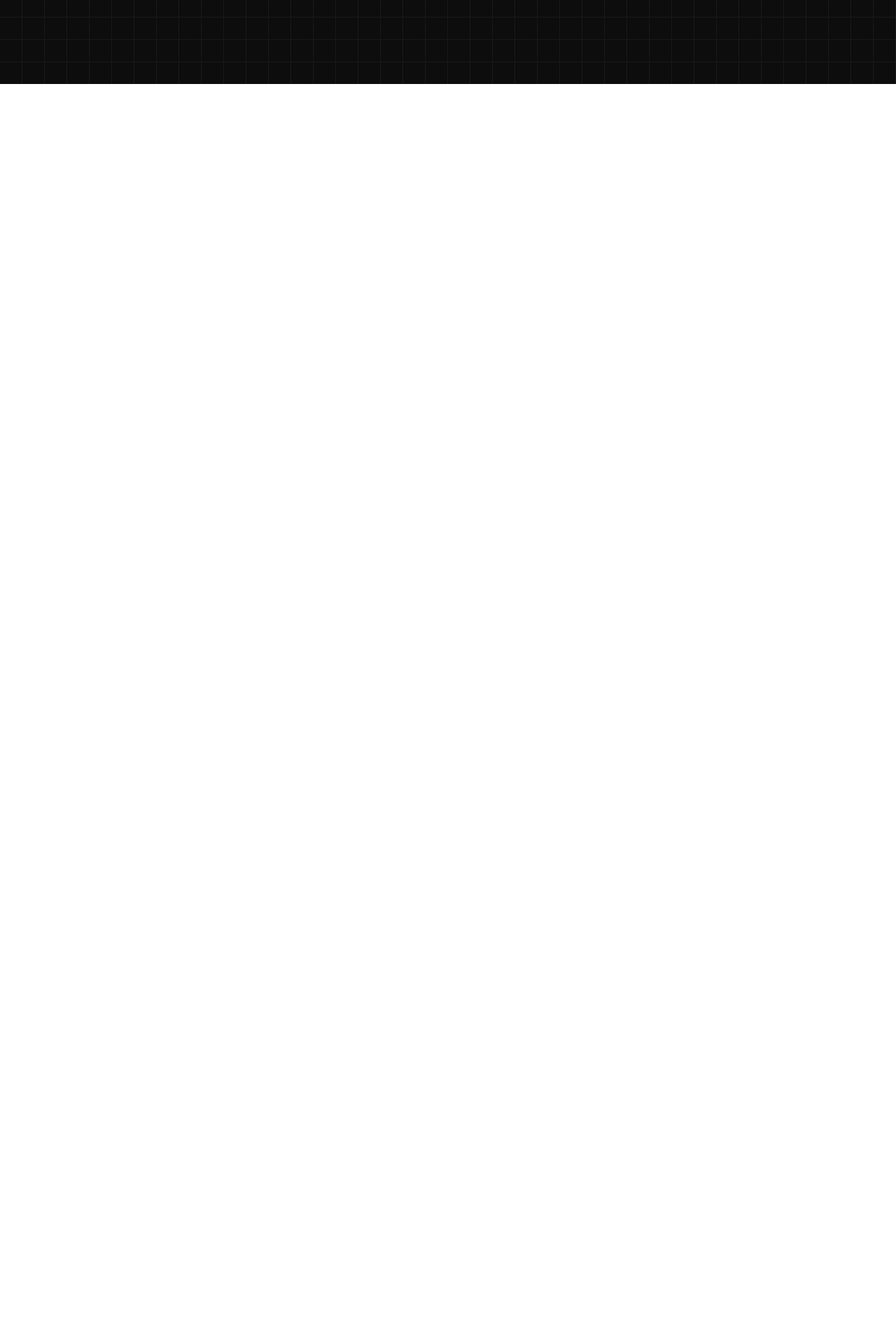
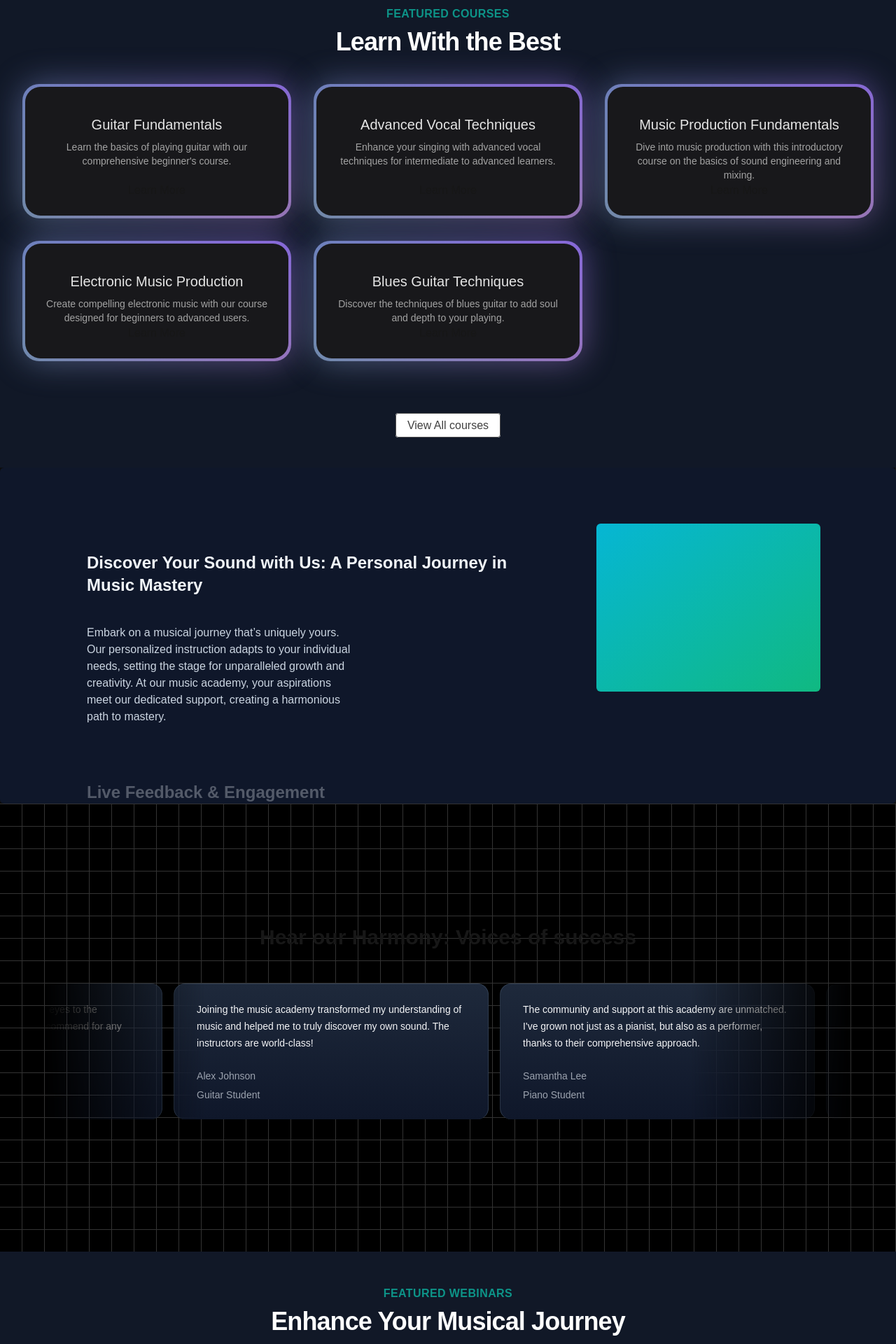
Before and after one commit to hussain-ahmed2/music-academy, a Next.js app: page / in a window 1280 px wide. Shown: the part 680-2600 px from the top of the page at 70% size. Before the commit the page ends 800 px from the top, so only its background shows below. Built offline with nearby package versions, Linux system fonts and the light colour scheme.

Commit message:
update home page and layout componet

```diff
--- a/src/app/layout.tsx
+++ b/src/app/layout.tsx
@@ -2,6 +2,7 @@
 import { Geist, Geist_Mono } from "next/font/google";
 import "./globals.css";
 import Navbar from "@/components/Navbar";
+import Footer from "@/components/Footer";
 
 const geistSans = Geist({
   variable: "--font-geist-sans",
@@ -32,6 +33,7 @@
 					<Navbar />
 				</div>
 				{children}
+        <Footer />
 			</body>
 		</html>
   );
--- a/src/app/page.tsx
+++ b/src/app/page.tsx
@@ -1,9 +1,19 @@
+import FeaturedCourses from "@/components/FeaturedCourses";
 import HeroSection from "@/components/HeroSection";
+import Instructors from "@/components/Instructors";
+import TestimonialCards from "@/components/TestimonialCards";
+import UpcomingWebinars from "@/components/UpcomingWebinars";
+import WhyChoseUs from "@/components/WhyChoseUs";
 
 export default function Home() {
 	return (
 		<main className="min-h-screen bg-black/95 antialiased bg-grid-white/[0.05]">
-      <HeroSection />
+			<HeroSection />
+			<FeaturedCourses />
+			<WhyChoseUs />
+			<TestimonialCards />
+			<UpcomingWebinars />
+			<Instructors />
 		</main>
 	);
 }
```
